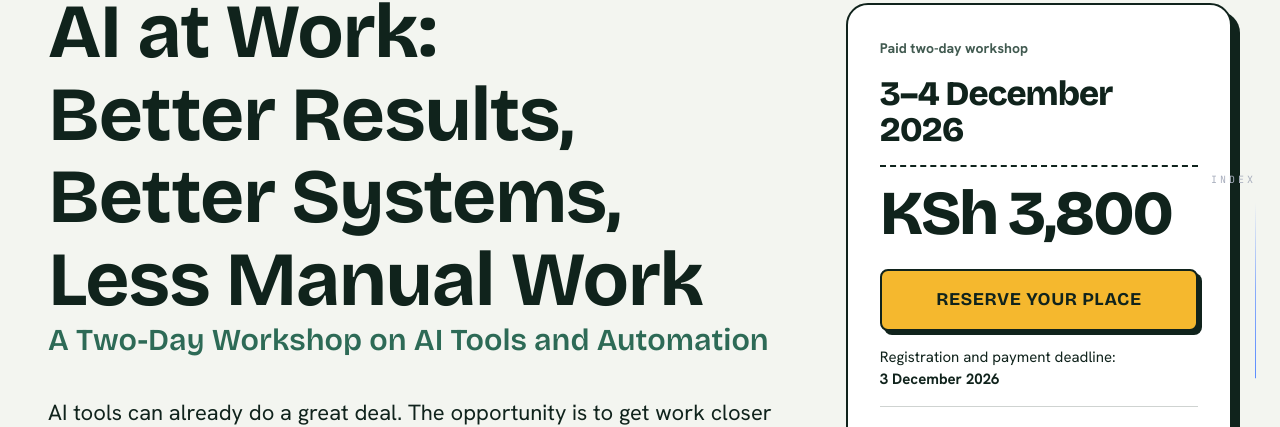
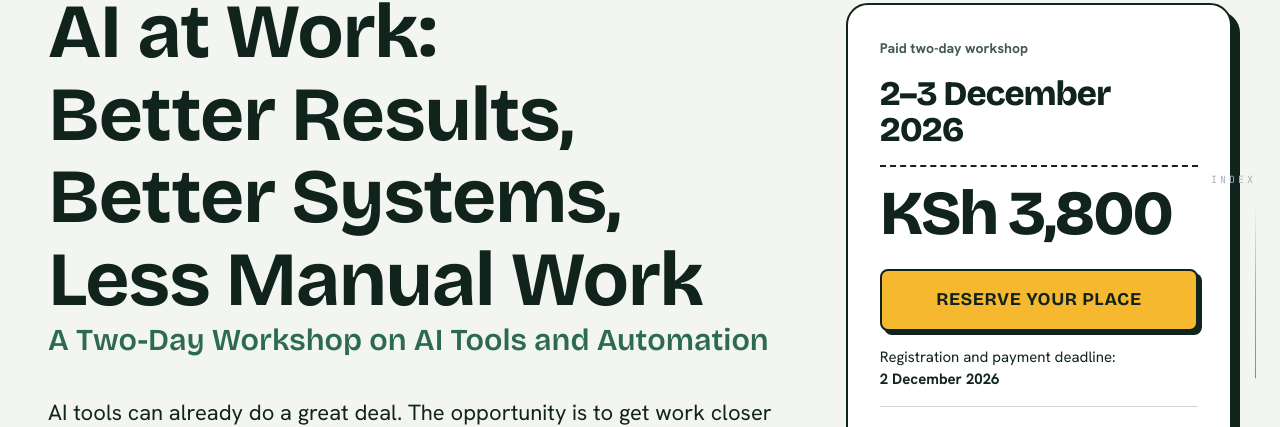
Before and after one commit to Michael-Gichamu/michael-portfolio, a Next.js app: page /ai-workshop in a window 1280 px wide. Shown: the part 125-552 px from the top of the page. Built offline with nearby package versions, Linux system fonts and the light colour scheme.

Commit message:
Update: Workshop Dates Changed

```diff
--- a/app/ai-workshop/layout.tsx
+++ b/app/ai-workshop/layout.tsx
@@ -8,11 +8,11 @@ import '../../components/ai-workshop/styles/closing.css';
 export const metadata: Metadata = {
   title: 'AI at Work: Better Results, Better Systems, Less Manual Work — Workshop',
   description:
-    'A two-day workshop on AI tools and automation. Learn how to produce high-quality work in less time, build a repeatable way of working with AI, and apply automation to save time and increase capacity.',
+    'A two-day workshop on AI tools and automation. 2–3 December 2026. In partnership with Alternatives Africa.',
   openGraph: {
     title: 'AI at Work: Better Results, Better Systems, Less Manual Work',
     description:
-      'A two-day workshop on AI tools and automation. 3–4 December 2026. In partnership with Alternatives Africa.',
+      'A two-day workshop on AI tools and automation. 2–3 December 2026. In partnership with Alternatives Africa.',
     type: 'website',
   },
 };
--- a/lib/config.ts
+++ b/lib/config.ts
@@ -1,5 +1,5 @@
-export const WORKSHOP_DATES = '3–4 December 2026';
-export const REGISTRATION_DEADLINE = '3 December 2026';
+export const WORKSHOP_DATES = '2–3 December 2026';
+export const REGISTRATION_DEADLINE = '2 December 2026';
 
 /** AI workshop registration destination used by every "RESERVE YOUR PLACE" button. */
 export const REGISTRATION_URL = 'https://forms.gle/9qPUcF9amHfyX2M57';
```
